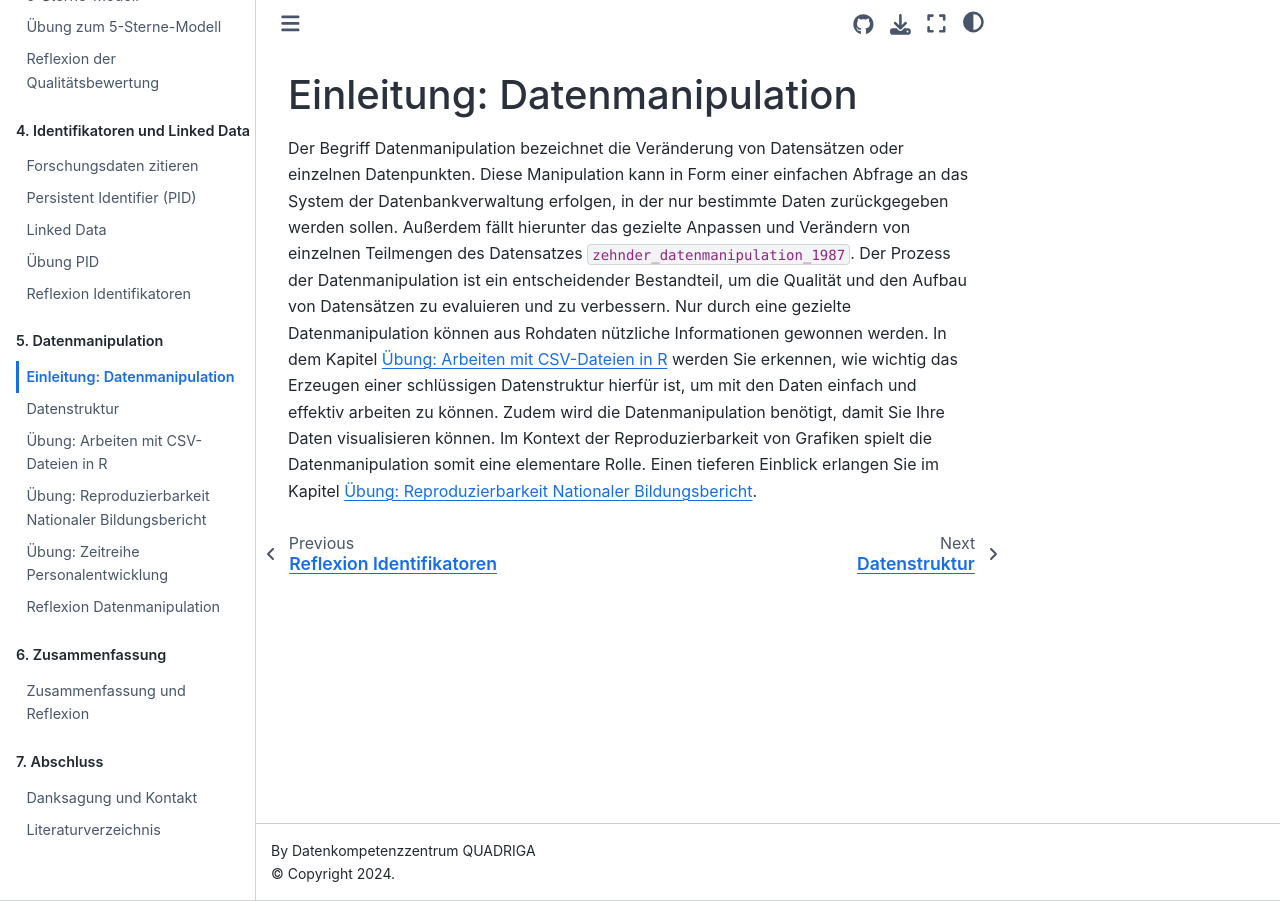
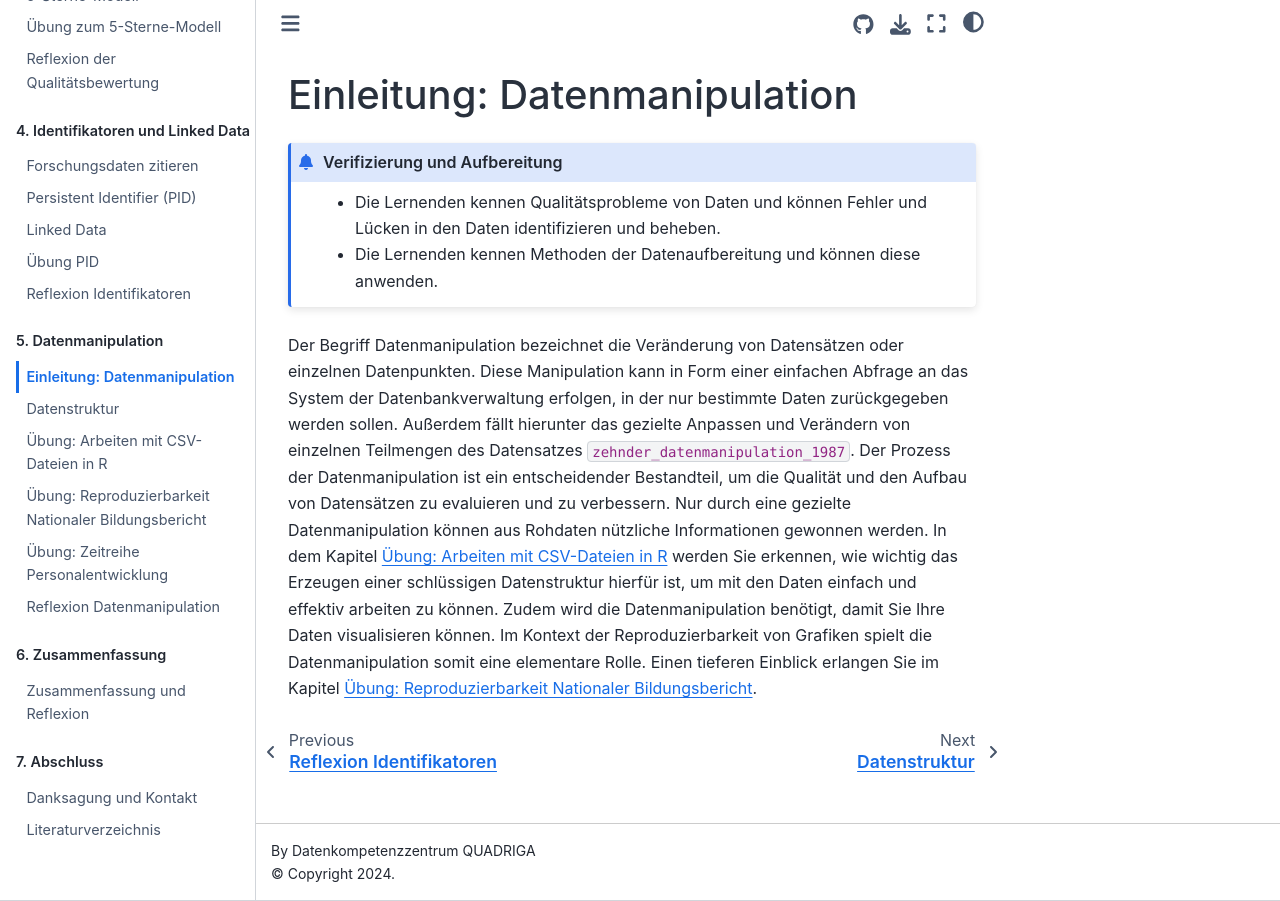
Before and after one commit to quadriga-dk/Tabelle-Fallstudie-1, a Jupyter Book: the page built from Markdown/19_Datenmanipulation.md, in a window 1280 px wide. Built offline with Jupyter Book 1.0.4 settings and Sphinx 7.4.7 and the Sphinx Book theme 1.1.4, drawn with Linux system fonts in a browser that asks for light colours; cross-references to code outside the pages are shown as plain code.

Commit message:
Update 19_Datenmanipulation.md

````diff
--- a/Markdown/19_Datenmanipulation.md
+++ b/Markdown/19_Datenmanipulation.md
@@ -1,4 +1,10 @@
 (Datenmanipulation)=
 # Einleitung: Datenmanipulation
 
+```{admonition} Verifizierung und Aufbereitung
+:class: keypoints
+- Die Lernenden kennen Qualitätsprobleme von Daten und können Fehler und Lücken in den Daten identifizieren und beheben.
+- Die Lernenden kennen Methoden der Datenaufbereitung und können diese anwenden.
+```
+
 Der Begriff Datenmanipulation bezeichnet die Veränderung von Datensätzen oder einzelnen Datenpunkten. Diese Manipulation kann in Form einer einfachen Abfrage an das System der Datenbankverwaltung erfolgen, in der nur bestimmte Daten zurückgegeben werden sollen. Außerdem fällt hierunter das gezielte Anpassen und Verändern von einzelnen Teilmengen des Datensatzes {cite}`zehnder_datenmanipulation_1987`. Der Prozess der Datenmanipulation ist ein entscheidender Bestandteil, um die Qualität und den Aufbau von Datensätzen zu evaluieren und zu verbessern. Nur durch eine gezielte Datenmanipulation können aus Rohdaten nützliche Informationen gewonnen werden. In dem Kapitel [Übung: Arbeiten mit CSV-Dateien in R](Übung_csv) werden Sie erkennen, wie wichtig das Erzeugen einer schlüssigen Datenstruktur hierfür ist, um mit den Daten einfach und effektiv arbeiten zu können. Zudem wird die Datenmanipulation benötigt, damit Sie Ihre Daten visualisieren können. Im Kontext der Reproduzierbarkeit von Grafiken spielt die Datenmanipulation somit eine elementare Rolle. Einen tieferen Einblick erlangen Sie im Kapitel [Übung: Reproduzierbarkeit Nationaler Bildungsbericht](Uebung_Reproduzierbarkeit).
````
